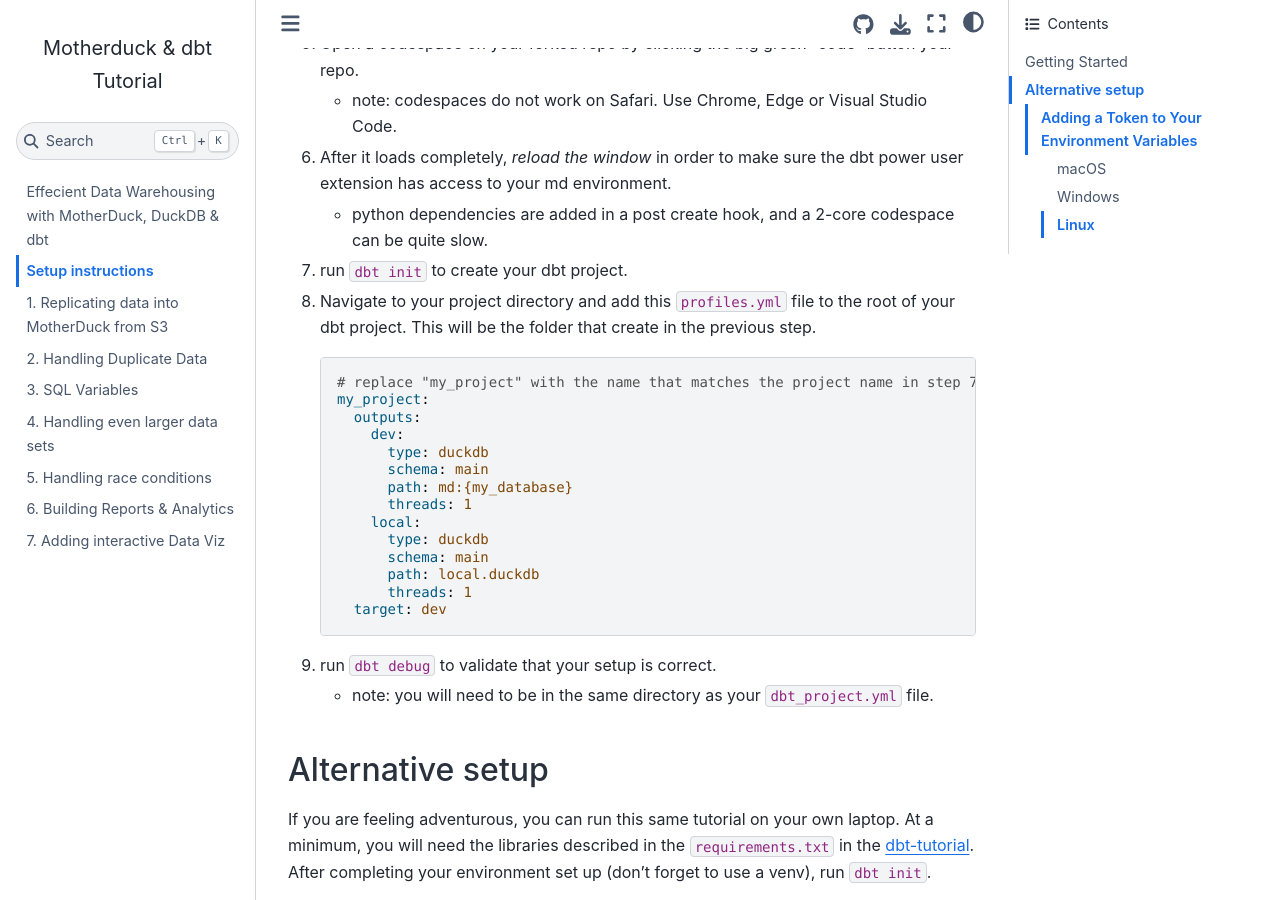
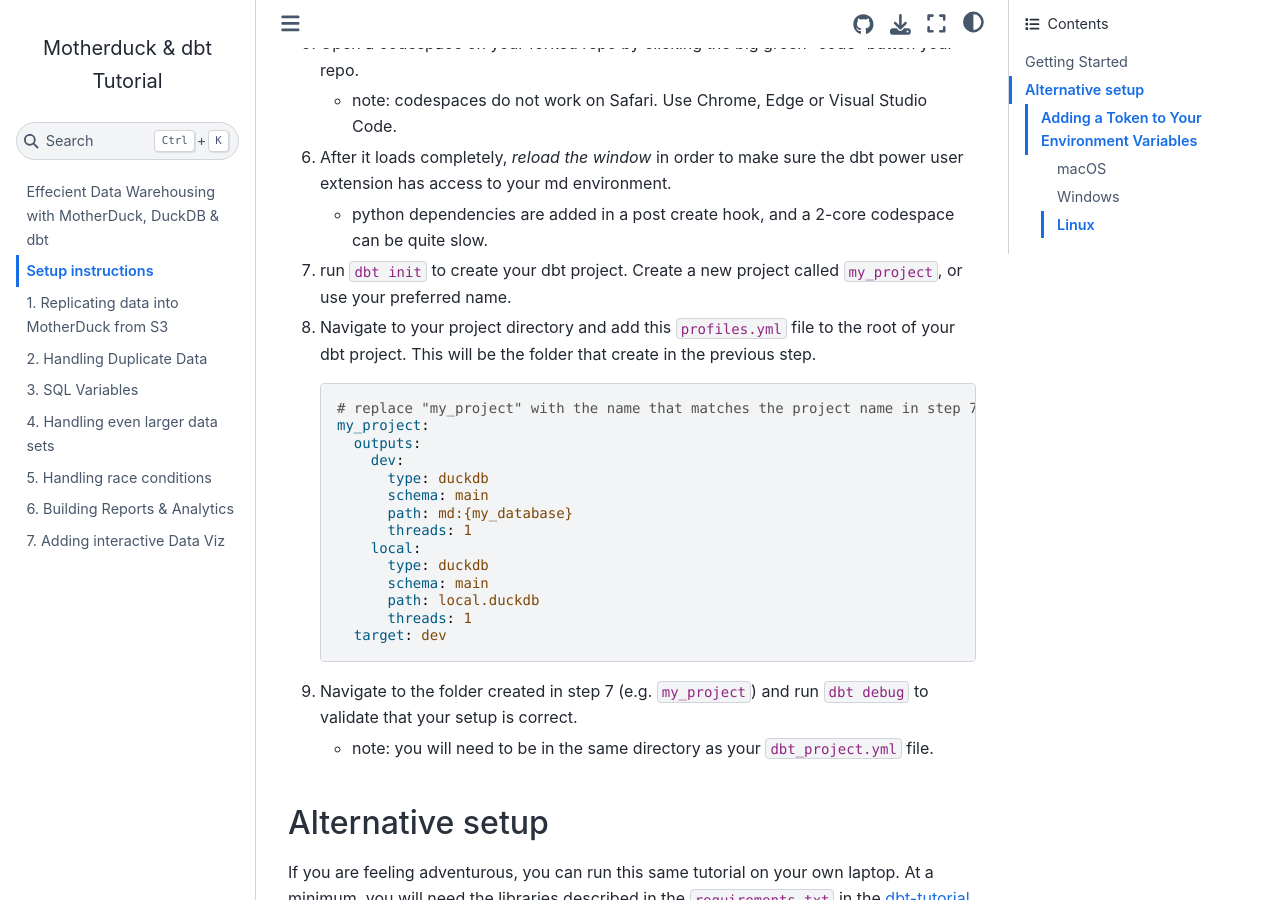
Before and after one commit to MotherDuck-Open-Source/dbt-tutorial, a Jupyter Book: the page built from setup-instructions.md, in a window 1280 px wide and 900 px high, scrolled down 486 px. Built offline with Jupyter Book 1.0.4 settings and Sphinx 7.4.7 and the Sphinx Book theme 1.1.4, drawn with Linux system fonts in a browser that asks for light colours; pages that are not in the unit, such as notebooks, are missing from menus.

Commit message:
Update setup-instructions.md

````diff
--- a/setup-instructions.md
+++ b/setup-instructions.md
@@ -27,7 +27,7 @@ To get started with the tutorial, you'll need a GitHub Codespace. The template c
     - note: codespaces do not work on Safari. Use Chrome, Edge or Visual Studio Code.
 6. After it loads completely, _reload the window_ in order to make sure the dbt power user extension has access to your md environment.
     - python dependencies are added in a post create hook, and a 2-core codespace can be quite slow.
-7. run `dbt init` to create your dbt project.
+7. run `dbt init` to create your dbt project. Create a new project called `my_project`, or use your preferred name.
 8. Navigate to your project directory and add this `profiles.yml` file to the root of your dbt project. This will be the folder that create in the previous step.
 
     ```yml
@@ -46,7 +46,7 @@ To get started with the tutorial, you'll need a GitHub Codespace. The template c
           threads: 1
       target: dev
     ```
-9.  run `dbt debug` to validate that your setup is correct.
+9.  Navigate to the folder created in step 7 (e.g. `my_project`) and run `dbt debug` to validate that your setup is correct.
     - note: you will need to be in the same directory as your `dbt_project.yml` file.
 
 ## Alternative setup
````
